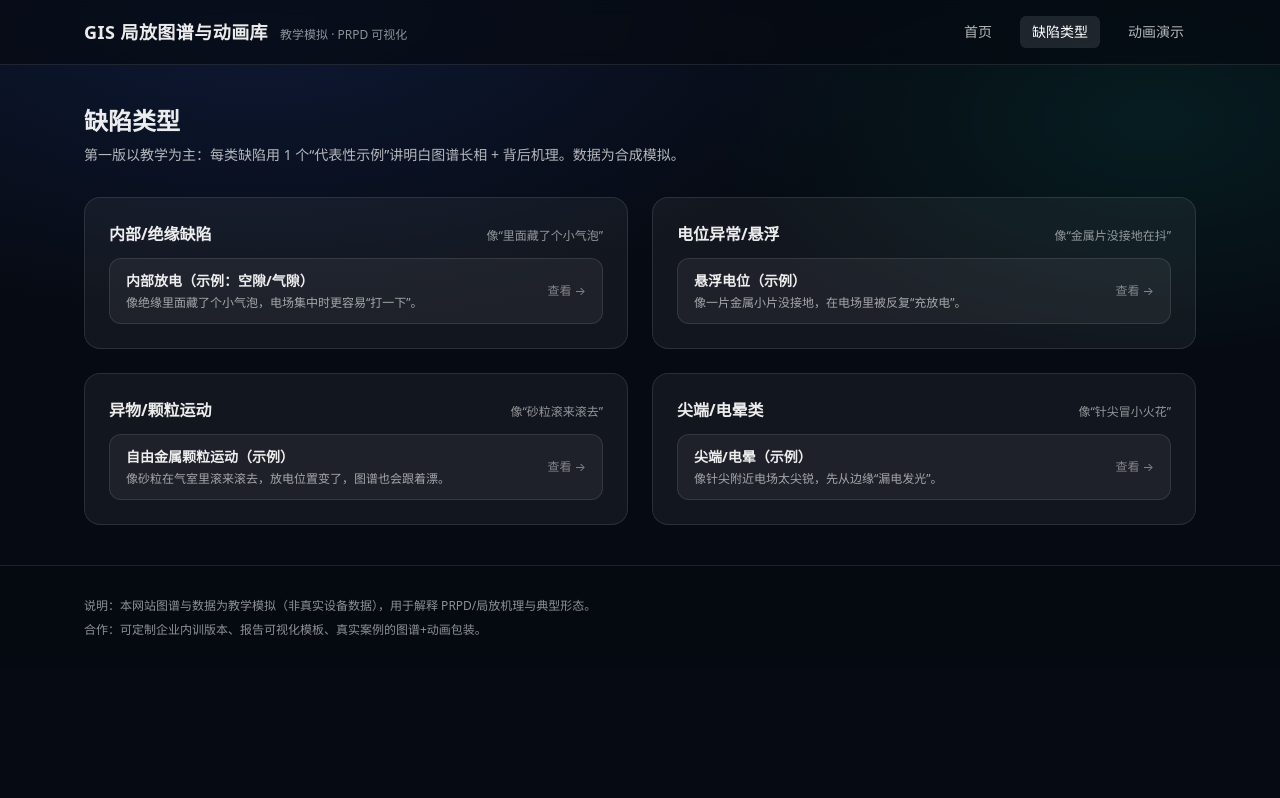
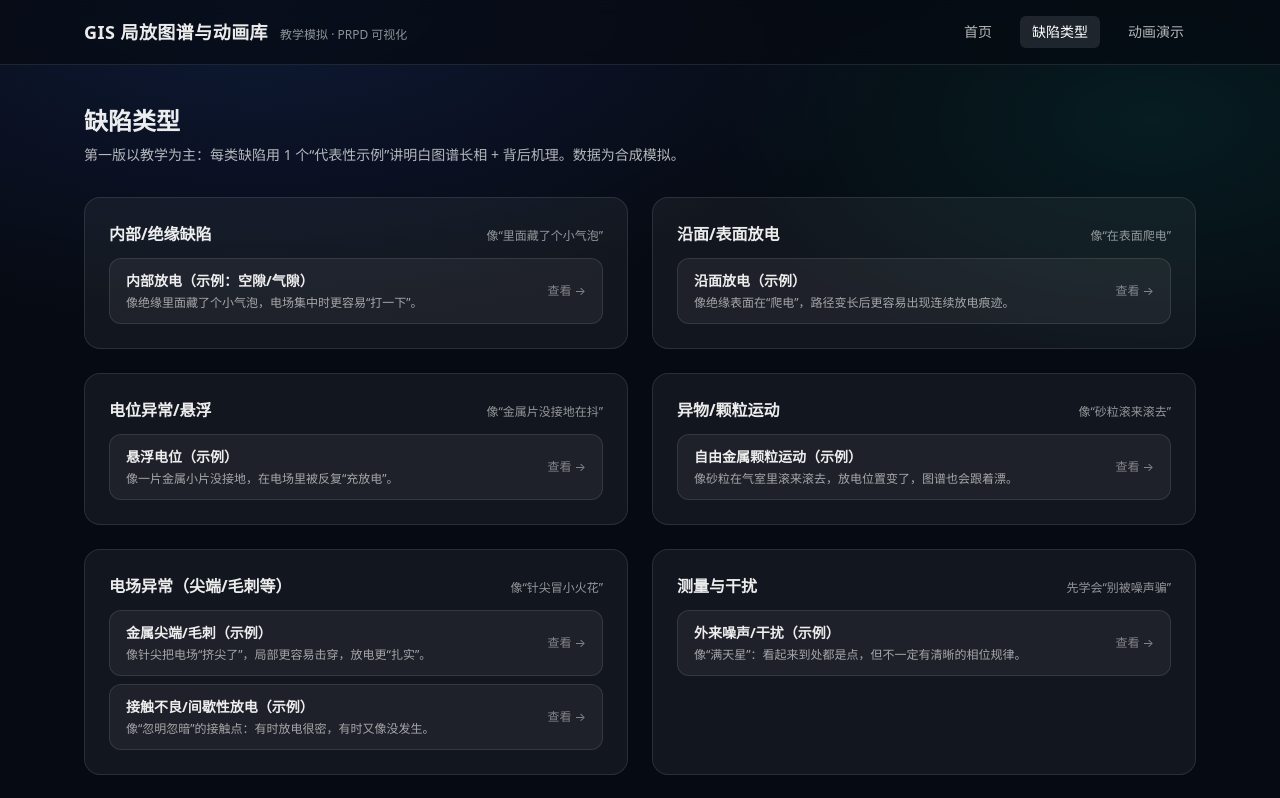
Before and after one commit to yangyuqing15715165798/gis-pd-atlas, a React (Vite) app: page /defects in a window 1280 px wide. Shown: the top 798 px of the page. Built offline with nearby package versions, Linux system fonts and the light colour scheme.

Commit message:
feat: expand to 10 cases (mechanism naming) + update home/animations

```diff
--- a/src/data/cases.ts
+++ b/src/data/cases.ts
@@ -29,9 +29,12 @@ export type Case = {
 
 export const defectGroups: DefectGroup[] = [
   { id: 'internal', name: '内部/绝缘缺陷', tagline: '像“里面藏了个小气泡”' },
+  { id: 'surface', name: '沿面/表面放电', tagline: '像“在表面爬电”' },
   { id: 'floating', name: '电位异常/悬浮', tagline: '像“金属片没接地在抖”' },
   { id: 'particle', name: '异物/颗粒运动', tagline: '像“砂粒滚来滚去”' },
-  { id: 'corona', name: '尖端/电晕类', tagline: '像“针尖冒小火花”' },
+  { id: 'field', name: '电场异常（尖端/毛刺等）', tagline: '像“针尖冒小火花”' },
+  { id: 'measurement', name: '测量与干扰', tagline: '先学会“别被噪声骗”' },
+  { id: 'compound', name: '复合与强度对比', tagline: '同一张图里可能不止一个故事' },
 ]
 
 export const cases: Case[] = [
@@ -55,6 +58,28 @@ export const cases: Case[] = [
       { id: 'pos', label: '正半周典型窗口', phase: [35, 85], amp: [0.15, 0.95] },
       { id: 'neg', label: '负半周典型窗口', phase: [215, 265], amp: [0.15, 0.95] },
       { id: 'core', label: '密集核心区（更常出现）', phase: [50, 70], amp: [0.22, 0.65] },
+    ],
+  },
+  {
+    id: 'surface',
+    groupId: 'surface',
+    title: '沿面放电（示例）',
+    oneLiner: '像绝缘表面在“爬电”，路径变长后更容易出现连续放电痕迹。',
+    seed: 17,
+    profile: 'surface',
+    threeLines: [
+      '它是什么：放电沿着绝缘表面发展，不一定发生在“里面”。',
+      '图谱怎么看：相位窗口往往更宽，点云更“铺开”。',
+      '为什么会这样：表面状态（潮湿/污秽/缺陷）让放电更容易持续发生。',
+    ],
+    lookFors: ['窗口是否更宽（比内部放电更“铺”）', '密集区是否更连续', '幅值是否时强时弱（受表面状态影响）'],
+    pitfalls: ['把沿面放电当悬浮电位（都可能“散”，但沿面更像铺开）', '阈值设置会改变“铺开感”'],
+    explain:
+      '沿面放电可以理解成“在表面走路”：表面越容易导电/越粗糙，放电越可能沿着表面路径多次发生，所以点云往往更宽、更像一片。',
+    marks: [
+      { id: 'pos', label: '正半周宽窗口', phase: [75, 145], amp: [0.10, 0.95] },
+      { id: 'neg', label: '负半周宽窗口', phase: [255, 325], amp: [0.10, 0.95] },
+      { id: 'sheet', label: '更“铺开”的区域', phase: [95, 130], amp: [0.18, 0.70] },
     ],
   },
   {
@@ -102,25 +127,113 @@ export const cases: Case[] = [
     ],
   },
   {
-    id: 'corona',
-    groupId: 'corona',
-    title: '尖端/电晕（示例）',
-    oneLiner: '像针尖附近电场太尖锐，先从边缘“漏电发光”。',
-    seed: 41,
-    profile: 'corona',
+    id: 'protrusion',
+    groupId: 'field',
+    title: '金属尖端/毛刺（示例）',
+    oneLiner: '像针尖把电场“挤尖了”，局部更容易击穿，放电更“扎实”。',
+    seed: 29,
+    profile: 'protrusion',
     threeLines: [
-      '它是什么：尖端导致电场极不均匀，局部先发生微放电。',
-      '图谱怎么看：在某些相位更容易出现，幅值可能偏低但重复率高。',
-      '为什么会这样：电晕更像“持续的细小放电”，叠加成一片。',
+      '它是什么：尖端/毛刺使电场畸变，局部场强显著增大。',
+      '图谱怎么看：窗口相对更窄、更集中，幅值可能更高。',
+      '为什么会这样：电场被挤在尖端附近，触发条件更明确。',
     ],
-    lookFors: ['是否有高重复率的“薄雾状”密集区', '幅值是否整体偏低', '相位窗口是否较固定'],
-    pitfalls: ['把电晕当内部放电（看密度形态差别）', '仪器带宽/阈值设置会影响形态'],
+    lookFors: ['相位窗口是否更“窄而集中”', '点云是否更“高”（幅值偏大）', '对称性是否仍存在（正负半周）'],
+    pitfalls: ['和内部放电混淆（内部放电更像“成对云团”，尖端更集中更扎）', '不同电压水平下幅值会变，先看形态再看高低'],
     explain:
-      '电晕更像“细小但频繁”的放电：每一次都不算大，但发生次数多，所以图上常出现比较均匀、连续的密集带。',
+      '尖端/毛刺就像把电场线挤到一个很小的地方：当交流电转到某些相位，尖端附近更容易率先发生放电，所以看起来更集中、更像“扎在那一片”。',
     marks: [
-      { id: 'pos', label: '偏固定窗口（较早相位）', phase: [5, 55], amp: [0.02, 0.45] },
-      { id: 'neg', label: '对称窗口', phase: [185, 235], amp: [0.02, 0.45] },
-      { id: 'mist', label: '“薄雾状”高重复率区', phase: [15, 45], amp: [0.06, 0.30] },
+      { id: 'pos', label: '正半周集中窗口', phase: [20, 60], amp: [0.20, 1.00] },
+      { id: 'neg', label: '负半周集中窗口', phase: [200, 240], amp: [0.20, 1.00] },
+      { id: 'high', label: '更高幅值区', phase: [30, 55], amp: [0.45, 0.95] },
+    ],
+  },
+  {
+    id: 'intermittent',
+    groupId: 'field',
+    title: '接触不良/间歇性放电（示例）',
+    oneLiner: '像“忽明忽暗”的接触点：有时放电很密，有时又像没发生。',
+    seed: 53,
+    profile: 'intermittent',
+    threeLines: [
+      '它是什么：接触状态不稳定，放电呈现“时有时无”。',
+      '图谱怎么看：密度忽高忽低，甚至看起来像缺了一段。',
+      '为什么会这样：接触/压力/微动改变了触发条件。',
+    ],
+    lookFors: ['密度是否呈现明显“段落感”', '相位规律是否仍存在（有规律但不连续）', '同一测试内是否出现两种状态'],
+    pitfalls: ['误以为采集系统故障（先排除采集链路）', '如果采样太短，可能只看到其中一种状态'],
+    explain:
+      '间歇性放电的核心不是“形状多奇怪”，而是“稳定性差”：它会在一些时段突然变得很活跃，过一会儿又安静下来，所以图谱密度会出现明显起伏。',
+    marks: [
+      { id: 'pos', label: '出现时的相位窗口', phase: [50, 100], amp: [0.10, 1.00] },
+      { id: 'neg', label: '对称窗口', phase: [230, 280], amp: [0.10, 1.00] },
+      { id: 'gap', label: '稀疏/缺段感', phase: [120, 170], amp: [0.00, 1.00] },
+    ],
+  },
+  {
+    id: 'noise',
+    groupId: 'measurement',
+    title: '外来噪声/干扰（示例）',
+    oneLiner: '像“满天星”：看起来到处都是点，但不一定有清晰的相位规律。',
+    seed: 7,
+    profile: 'noise',
+    threeLines: [
+      '它是什么：不是设备缺陷，而是外部干扰/系统噪声。',
+      '图谱怎么看：点分布更随机、更“满天”，缺乏稳定窗口。',
+      '为什么会这样：噪声不是被交流相位“驱动”的，所以相位相关性弱。',
+    ],
+    lookFors: ['有没有清晰的相位窗口（通常没有）', '点是否近似均匀铺满', '换测点/换屏蔽后是否明显改变'],
+    pitfalls: ['把噪声当“多源缺陷”（多源也有规律，噪声更随机）', '阈值太低会把噪声全收进来'],
+    explain:
+      '判断噪声最直观的思路是：它“不听相位的话”。真正的局放往往在某些相位更容易发生，而噪声更像随机落点，缺少稳定的相位窗口与对称结构。',
+    marks: [
+      { id: 'all', label: '“满天星”随机覆盖', phase: [0, 360], amp: [0.00, 1.00] },
+      { id: 'noWin', label: '缺少明确窗口', phase: [40, 140], amp: [0.00, 1.00] },
+      { id: 'noSym', label: '对称性不明显', phase: [200, 320], amp: [0.00, 1.00] },
+    ],
+  },
+  {
+    id: 'multi-source',
+    groupId: 'compound',
+    title: '多源叠加（示例：内部放电 + 电晕）',
+    oneLiner: '像一张照片里有两个人：一部分点像内部放电，另一部分像电晕。',
+    seed: 101,
+    profile: 'multiSource',
+    threeLines: [
+      '它是什么：同一时段同时存在两种（或更多）放电来源。',
+      '图谱怎么看：会出现两套“风格不同”的点云结构。',
+      '为什么会这样：缺陷叠加时，图谱就是“混合饮料”，不是单一口味。',
+    ],
+    lookFors: ['是否能分出“两个族群”（一团 vs 一片）', '不同族群的幅值/密度差别', '是否能在相位上分开'],
+    pitfalls: ['把多源当噪声（多源仍有规律）', '只盯一团云而忽略另一类结构'],
+    explain:
+      '多源叠加不是“更复杂就更高级”，而是提醒你：这张图里可能不止一个缺陷。一个常见组合是：内部放电形成成对云团，电晕形成更薄的雾状带，两者叠在一起就像两种笔触叠加。',
+    marks: [
+      { id: 'internal', label: '内部放电族群', phase: [35, 85], amp: [0.15, 0.95] },
+      { id: 'corona', label: '电晕族群', phase: [5, 55], amp: [0.02, 0.45] },
+      { id: 'mix', label: '叠加混合区', phase: [25, 75], amp: [0.10, 0.60] },
+    ],
+  },
+  {
+    id: 'intensity-compare',
+    groupId: 'compound',
+    title: '同缺陷不同强度对比（示例）',
+    oneLiner: '像把同一种“指纹”按得更重：形态类似，但幅值与密度会变化。',
+    seed: 202,
+    profile: 'intensityHigh',
+    threeLines: [
+      '它是什么：同一类缺陷在不同工况下强度不同。',
+      '图谱怎么看：形态相似，但点更高/更密，或云团变厚。',
+      '为什么会这样：电压水平/缺陷发展程度会改变放电强弱与次数。',
+    ],
+    lookFors: ['形态是否保持（窗口/对称性）', '幅值是否整体抬升', '密度是否明显增加'],
+    pitfalls: ['把“强度变化”误当“缺陷类型变化”', '只看高低不看形态（容易误判）'],
+    explain:
+      '教学上最重要的是：先认“形态指纹”，再谈强弱。强度变化往往是同一张指纹按得更重或更轻：图谱结构还在，但点更高、更密，云团更厚。',
+    marks: [
+      { id: 'pos', label: '窗口仍在（形态指纹）', phase: [35, 85], amp: [0.15, 1.00] },
+      { id: 'neg', label: '对称窗口仍在', phase: [215, 265], amp: [0.15, 1.00] },
+      { id: 'raise', label: '幅值抬升区', phase: [50, 75], amp: [0.40, 0.98] },
     ],
   },
 ]
--- a/src/pages/AnimationsPage.tsx
+++ b/src/pages/AnimationsPage.tsx
@@ -40,9 +40,13 @@ export function AnimationsPage() {
               className="w-full rounded-lg border border-white/10 bg-ink-900 px-3 py-2 text-sm"
             >
               <option value="internalVoid">内部放电（示例）</option>
+              <option value="surface">沿面放电（示例）</option>
               <option value="floating">悬浮电位（示例）</option>
               <option value="particle">颗粒运动（示例）</option>
-              <option value="corona">电晕/尖端（示例）</option>
+              <option value="protrusion">尖端/毛刺（示例）</option>
+              <option value="intermittent">间歇性放电（示例）</option>
+              <option value="multiSource">多源叠加（示例）</option>
+              <option value="noise">噪声/干扰（示例）</option>
             </select>
           </Control>
 
--- a/src/pages/HomePage.tsx
+++ b/src/pages/HomePage.tsx
@@ -28,7 +28,7 @@ export function HomePage() {
         <h2 className="text-xl font-semibold">快速入口</h2>
         <div className="mt-4 grid gap-3 md:grid-cols-3">
           <QuickLink to="/case/internal-void" title="内部放电（示例）" tip="最经典的 PRPD 入门" />
-          <QuickLink to="/case/floating" title="悬浮电位（示例）" tip="像金属小片没接地" />
+          <QuickLink to="/case/surface" title="沿面放电（示例）" tip="在表面“爬电”" />
           <QuickLink to="/case/particle" title="颗粒运动（示例）" tip="放电点会漂移" />
         </div>
       </section>
--- a/src/viz/prpd.ts
+++ b/src/viz/prpd.ts
@@ -1,4 +1,15 @@
-export type PrpdProfile = 'internalVoid' | 'floating' | 'particle' | 'corona'
+export type PrpdProfile =
+  | 'internalVoid'
+  | 'surface'
+  | 'floating'
+  | 'particle'
+  | 'protrusion'
+  | 'intermittent'
+  | 'noise'
+  | 'multiSource'
+  | 'intensityLow'
+  | 'intensityHigh'
+  | 'corona'
 
 export type PrpdPoint = {
   phaseDeg: number
@@ -12,7 +23,7 @@ type GenArgs = {
   noise: number // 0..1 fraction
 }
 
-// simple deterministic RNG (Mulberry32)
+// deterministic RNG (Mulberry32)
 function mulberry32(seed: number) {
   let t = seed >>> 0
   return function () {
@@ -30,7 +41,6 @@ function wrap360(x: number) {
 }
 
 function gauss(rng: () => number) {
-  // Box-Muller
   let u = 0,
     v = 0
   while (u === 0) u = rng()
@@ -42,6 +52,10 @@ function sampleWindow(rng: () => number, centerDeg: number, spreadDeg: number) {
   return wrap360(centerDeg + gauss(rng) * spreadDeg)
 }
 
+function clamp01(x: number) {
+  return Math.min(1, Math.max(0, x))
+}
+
 export function generatePrpdPoints(args: GenArgs): PrpdPoint[] {
   const rng = mulberry32(args.seed)
   const pts: PrpdPoint[] = []
@@ -49,48 +63,111 @@ export function generatePrpdPoints(args: GenArgs): PrpdPoint[] {
   const nNoise = Math.floor(args.n * args.noise)
   const nSig = Math.max(0, args.n - nNoise)
 
+  // baseline noise
   for (let i = 0; i < nNoise; i++) {
-    pts.push({ phaseDeg: rng() * 360, amp: Math.min(1, Math.max(0, rng() ** 1.5)) })
+    pts.push({ phaseDeg: rng() * 360, amp: clamp01(rng() ** 1.6) })
   }
 
   for (let i = 0; i < nSig; i++) {
     const u = rng()
 
+    if (args.profile === 'noise') {
+      // mostly random, with a faint window to teach "not all clouds are defects"
+      const phaseDeg = rng() * 360
+      const amp = clamp01(rng() ** 1.2)
+      pts.push({ phaseDeg, amp })
+      continue
+    }
+
     if (args.profile === 'internalVoid') {
-      // two symmetric windows
       const center = u < 0.5 ? 60 : 240
       const phaseDeg = sampleWindow(rng, center, 14)
-      const amp = Math.min(1, Math.max(0, 0.25 + Math.abs(gauss(rng)) * 0.18 + rng() * 0.08))
+      const amp = clamp01(0.25 + Math.abs(gauss(rng)) * 0.18 + rng() * 0.08)
+      pts.push({ phaseDeg, amp })
+      continue
+    }
+
+    if (args.profile === 'surface') {
+      // broader + slightly skewed amplitude (creeping often has wider spread)
+      const center = u < 0.5 ? 110 : 290
+      const phaseDeg = sampleWindow(rng, center, 22)
+      const amp = clamp01(0.18 + Math.abs(gauss(rng)) * 0.20 + rng() * 0.12)
       pts.push({ phaseDeg, amp })
       continue
     }
 
     if (args.profile === 'floating') {
-      // broader windows + more variance
       const center = u < 0.5 ? 90 : 270
       const phaseDeg = sampleWindow(rng, center, 28)
-      const amp = Math.min(1, Math.max(0, 0.18 + Math.abs(gauss(rng)) * 0.22 + rng() * 0.12))
+      const amp = clamp01(0.18 + Math.abs(gauss(rng)) * 0.22 + rng() * 0.12)
       pts.push({ phaseDeg, amp })
       continue
     }
 
     if (args.profile === 'particle') {
-      // drifting center (simulate time drift by slowly moving window)
-      const drift = (Math.sin((i / nSig) * Math.PI * 2) * 18)
+      const drift = Math.sin((i / nSig) * Math.PI * 2) * 18
       const center = u < 0.5 ? 70 + drift : 250 + drift
       const phaseDeg = sampleWindow(rng, center, 16)
-      const amp = Math.min(1, Math.max(0, 0.22 + Math.abs(gauss(rng)) * 0.20 + rng() * 0.10))
+      const amp = clamp01(0.22 + Math.abs(gauss(rng)) * 0.20 + rng() * 0.10)
       pts.push({ phaseDeg, amp })
       continue
     }
 
-    // corona
-    {
-      const center = u < 0.5 ? 30 : 210
+    if (args.profile === 'protrusion') {
+      // sharper window near peaks, a bit stronger amplitude
+      const center = u < 0.5 ? 40 : 220
+      const phaseDeg = sampleWindow(rng, center, 12)
+      const amp = clamp01(0.30 + Math.abs(gauss(rng)) * 0.22 + rng() * 0.10)
+      pts.push({ phaseDeg, amp })
+      continue
+    }
+
+    if (args.profile === 'intermittent') {
+      // bursty: some points from windows, some missing
+      const burst = rng() < 0.55
+      if (!burst) {
+        // skip generating a signal point ~ to create sparsity
+        pts.push({ phaseDeg: rng() * 360, amp: clamp01(rng() ** 1.6) })
+        continue
+      }
+      const center = u < 0.5 ? 75 : 255
       const phaseDeg = sampleWindow(rng, center, 18)
-      const amp = Math.min(1, Math.max(0, 0.08 + Math.abs(gauss(rng)) * 0.12 + rng() * 0.06))
+      const amp = clamp01(0.22 + Math.abs(gauss(rng)) * 0.25 + rng() * 0.14)
       pts.push({ phaseDeg, amp })
+      continue
     }
+
+    if (args.profile === 'multiSource') {
+      // mixture of internal + corona to teach "叠加"
+      if (rng() < 0.55) {
+        const center = u < 0.5 ? 60 : 240
+        const phaseDeg = sampleWindow(rng, center, 14)
+        const amp = clamp01(0.25 + Math.abs(gauss(rng)) * 0.18 + rng() * 0.08)
+        pts.push({ phaseDeg, amp })
+      } else {
+        const center = u < 0.5 ? 30 : 210
+        const phaseDeg = sampleWindow(rng, center, 18)
+        const amp = clamp01(0.08 + Math.abs(gauss(rng)) * 0.12 + rng() * 0.06)
+        pts.push({ phaseDeg, amp })
+      }
+      continue
+    }
+
+    if (args.profile === 'intensityLow' || args.profile === 'intensityHigh') {
+      const center = u < 0.5 ? 60 : 240
+      const phaseDeg = sampleWindow(rng, center, 14)
+      const base = args.profile === 'intensityLow' ? 0.16 : 0.32
+      const scale = args.profile === 'intensityLow' ? 0.14 : 0.22
+      const amp = clamp01(base + Math.abs(gauss(rng)) * scale + rng() * 0.06)
+      pts.push({ phaseDeg, amp })
+      continue
+    }
+
+    // corona (default)
+    const center = u < 0.5 ? 30 : 210
+    const phaseDeg = sampleWindow(rng, center, 18)
+    const amp = clamp01(0.08 + Math.abs(gauss(rng)) * 0.12 + rng() * 0.06)
+    pts.push({ phaseDeg, amp })
   }
 
   return pts
```
